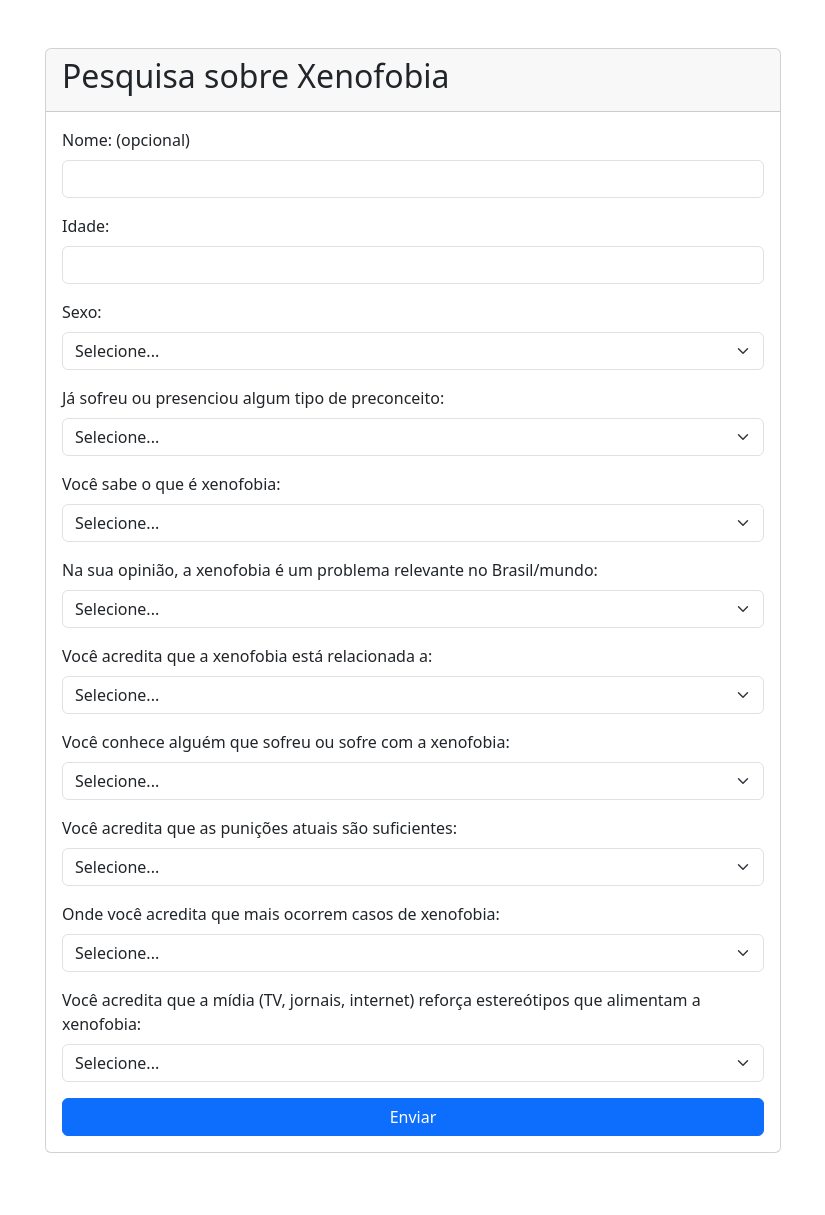
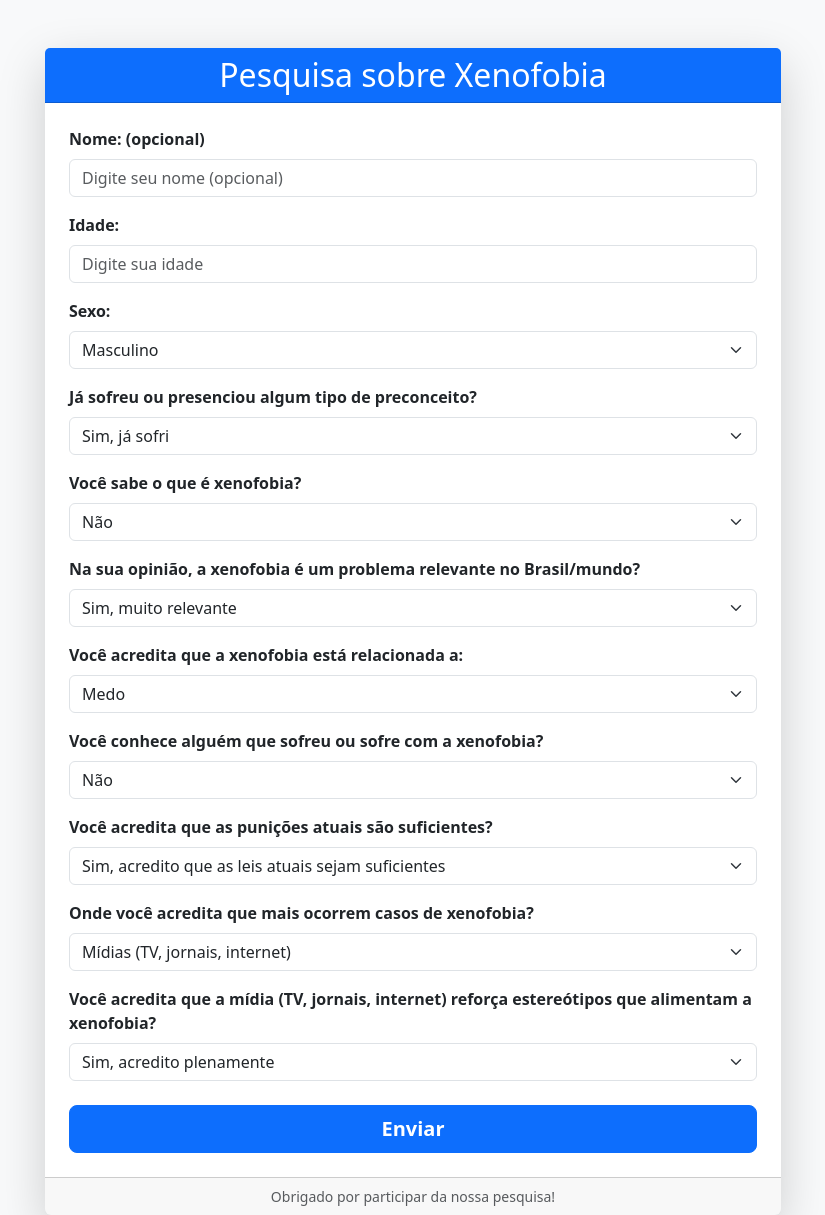
Before and after one commit to PedroGoulartbranco/Formulario-MAT, a Flask app: page / in a window 1280 px wide. Shown: the whole page, without its empty margins (227-1052 px from the left). Before the commit the page ends 1153 px from the top, so only its background shows below. Run offline with Flask 3, Linux system fonts and the light colour scheme.

Commit message:
tentando resolver os problemas, db e usar o pandas

```diff
--- a/app/forms.py
+++ b/app/forms.py
@@ -4,42 +4,95 @@ from wtforms.validators import DataRequired, NumberRange
 
 class MatForm(FlaskForm):
     nome = StringField('Nome: (opcional)')
-    idade = IntegerField('Idade:', validators=[DataRequired(), NumberRange(min=1, max=100)])
-    sexo = SelectField('Sexo:', choices=[(0, "Masculino"),
-                                        (1, "Feminino"),
-                                        (2, "Prefiro não dizer")],
-                                        validators=[DataRequired()])
-    q4 = SelectField('Já sofreu ou presenciou algum tipo de preconceito:', choices=[(0, "Sim, já sofri"),
-                                                                                    (1, "Sim, já presenciei"),
-                                                                                    (2, "Não")],
-                                                                                    validators=[DataRequired()])
-    q5 = SelectField('Você sabe o que é xenofobia:', choices=[(0, "Não"),
-                                                             (1, "Sim")],
-                                                             validators=[DataRequired(), NumberRange(min=0, max=1)])
-    q6 = SelectField('Na sua opinião, a xenofobia é um problema relevante no Brasil/mundo:', choices=[(0, "Sim, muito relevante"),
-                                                                                                     (1, "Sim, porém pouco relevante"),
-                                                                                                     (2, "Não")],
-                                                                                                     validators=[DataRequired()])
-    q7 = SelectField('Você acredita que a xenofobia está relacionada a:', choices=[(0, "Medo"),
-                                                                                   (1, "Preconceito cultural"),
-                                                                                   (2, "Caráter"),
-                                                                                   (3, "Questões econômicas"),
-                                                                                   (4, "Falta de conhecimento/educação")],
-                                                                                   validators=[DataRequired(), NumberRange(min=0, max=4)])
-    q8 = SelectField('Você conhece alguém que sofreu ou sofre com a xenofobia:', choices=[(0, "Não"),
-                                                                                          (1, "Sim")],
-                                                                                          validators=[DataRequired()])
-    q9 = SelectField('Você acredita que as punições atuais são suficientes:', choices=[(0, "Sim, acredito que as leis atuais sejam suficientes"),
-                                                                                       (1, "Sim, porém acredito que ainda haja coisas para melhorar"),
-                                                                                       (2, "Não, porém está no caminho certo"),
-                                                                                       (4, "Não, acredito que estamos longe de leis justas")],
-                                                                                       validators=[DataRequired()])
-    q10 = SelectField('Onde você acredita que mais ocorrem casos de xenofobia:', choices=[(0, "Mídias (TV, jornais, internet)"),
-                                                                                          (1, "Escolas"),
-                                                                                          (2, "Ambientes profissionais")],
-                                                                                          validators=[DataRequired()])
-    q11 = SelectField('Você acredita que a mídia (TV, jornais, internet) reforça estereótipos que alimentam a xenofobia:', choices=[(0, "Sim, acredito plenamente"),
-                                                                                                                                    (1, "Sim, porém não é o principal"),
-                                                                                                                                    (2, "Não")],
-                                                                                                                                    validators=[DataRequired()])
+
+    idade = IntegerField(
+        'Idade:',
+        validators=[
+            DataRequired(message="Por favor, insira sua idade."),
+            NumberRange(min=13, max=50, message="A idade deve estar entre 13 e 50 anos.")
+        ]
+    )
+
+    sexo = SelectField(
+        'Sexo:',
+        choices=[(0, "Masculino"), (1, "Feminino"), (2, "Prefiro não dizer")],
+        validators=[DataRequired()],
+        coerce=int
+    )
+
+    q4 = SelectField(
+        'Já sofreu ou presenciou algum tipo de preconceito?',
+        choices=[(0, "Sim, já sofri"), (1, "Sim, já presenciei"), (2, "Não")],
+        validators=[DataRequired()],
+        coerce=int
+    )
+
+    q5 = SelectField(
+        'Você sabe o que é xenofobia?',
+        choices=[(0, "Não"), (1, "Sim")],
+        validators=[DataRequired(), NumberRange(min=0, max=1)],
+        coerce=int
+    )
+
+    q6 = SelectField(
+        'Na sua opinião, a xenofobia é um problema relevante no Brasil/mundo?',
+        choices=[(0, "Sim, muito relevante"), (1, "Sim, porém pouco relevante"), (2, "Não")],
+        validators=[DataRequired()],
+        coerce=int
+    )
+
+    q7 = SelectField(
+        'Você acredita que a xenofobia está relacionada a:',
+        choices=[
+            (0, "Medo"),
+            (1, "Preconceito cultural"),
+            (2, "Caráter"),
+            (3, "Questões econômicas"),
+            (4, "Falta de conhecimento/educação")
+        ],
+        validators=[DataRequired(), NumberRange(min=0, max=4)],
+        coerce=int
+    )
+
+    q8 = SelectField(
+        'Você conhece alguém que sofreu ou sofre com a xenofobia?',
+        choices=[(0, "Não"), (1, "Sim")],
+        validators=[DataRequired()],
+        coerce=int
+    )
+
+    q9 = SelectField(
+        'Você acredita que as punições atuais são suficientes?',
+        choices=[
+            (0, "Sim, acredito que as leis atuais sejam suficientes"),
+            (1, "Sim, porém acredito que ainda haja coisas para melhorar"),
+            (2, "Não, porém está no caminho certo"),
+            (4, "Não, acredito que estamos longe de leis justas")
+        ],
+        validators=[DataRequired()],
+        coerce=int
+    )
+
+    q10 = SelectField(
+        'Onde você acredita que mais ocorrem casos de xenofobia?',
+        choices=[
+            (0, "Mídias (TV, jornais, internet)"),
+            (1, "Escolas"),
+            (2, "Ambientes profissionais")
+        ],
+        validators=[DataRequired()],
+        coerce=int
+    )
+
+    q11 = SelectField(
+        'Você acredita que a mídia (TV, jornais, internet) reforça estereótipos que alimentam a xenofobia?',
+        choices=[
+            (0, "Sim, acredito plenamente"),
+            (1, "Sim, porém não é o principal"),
+            (2, "Não")
+        ],
+        validators=[DataRequired()],
+        coerce=int
+    )
+
     btnSubmit = SubmitField('Enviar')
--- a/app/templates/formulario.html
+++ b/app/templates/formulario.html
@@ -3,132 +3,134 @@
 <head>
     <meta charset="UTF-8">
     <meta name="viewport" content="width=device-width, initial-scale=1.0">
-    <title>Formulário sobre Xenofobia</title>
-    <link href="https://cdn.jsdelivr.net/npm/bootstrap@5.3.3/dist/css/bootstrap.min.css" rel="stylesheet" integrity="sha384-QWTKZyjpPEjISv5WaRU9OFeRpok6YctnYmDr5pNlyT2bRjXh0JMhjY6hW+ALEwIH" crossorigin="anonymous">
+    <title>Pesquisa sobre Xenofobia</title>
+    <link href="https://cdn.jsdelivr.net/npm/bootstrap@5.3.3/dist/css/bootstrap.min.css" rel="stylesheet">
 </head>
-<body>
+<body class="bg-light">
     <div class="container mt-5">
         <div class="row justify-content-center">
             <div class="col-md-8">
-                <div class="card">
-                    <div class="card-header">
-                        <h2 class="card-title">Pesquisa sobre Xenofobia</h2>
+                <div class="card shadow-lg border-0">
+                    <div class="card-header bg-primary text-white text-center">
+                        <h2 class="mb-0">Pesquisa sobre Xenofobia</h2>
                     </div>
-                    <div class="card-body">
+                    <div class="card-body p-4">
                         <form method="POST" action="">
-                            {{ form.csrf_token() }}
+                            {{ form.hidden_tag() }}
 
+                            <!-- Nome -->
                             <div class="mb-3">
-                                <label for="nome" class="form-label">{{ form.nome.label }}</label>
-                                <input type="text" class="form-control" id="nome" name="nome" value="">
+                                {{ form.nome.label(class="form-label fw-semibold") }}
+                                {{ form.nome(class="form-control", placeholder="Digite seu nome (opcional)") }}
+                                {% for error in form.nome.errors %}
+                                    <div class="text-danger small">{{ error }}</div>
+                                {% endfor %}
                             </div>
 
+                            <!-- Idade -->
                             <div class="mb-3">
-                                <label for="idade" class="form-label">{{ form.idade.label }}</label>
-                                <input type="number" class="form-control" id="idade" name="idade" value="">
+                                {{ form.idade.label(class="form-label fw-semibold") }}
+                                {{ form.idade(class="form-control", placeholder="Digite sua idade") }}
+                                {% for error in form.idade.errors %}
+                                    <div class="text-danger small">{{ error }}</div>
+                                {% endfor %}
                             </div>
 
+                            <!-- Sexo -->
                             <div class="mb-3">
-                                <label for="sexo" class="form-label">{{ form.sexo.label }}</label>
-                                <select class="form-select" id="sexo" name="sexo" required>
-                                    <option value="" selected disabled>Selecione...</option>
-                                    <option value="0">Masculino</option>
-                                    <option value="1">Feminino</option>
-                                    <option value="2">Prefiro não dizer</option>
-                                </select>
+                                {{ form.sexo.label(class="form-label fw-semibold") }}
+                                {{ form.sexo(class="form-select") }}
+                                {% for error in form.sexo.errors %}
+                                    <div class="text-danger small">{{ error }}</div>
+                                {% endfor %}
                             </div>
 
+                            <!-- q4 -->
                             <div class="mb-3">
-                                <label for="q4" class="form-label">{{ form.q4.label }}</label>
-                                <select class="form-select" id="q4" name="q4" required>
-                                    <option value="" selected disabled>Selecione...</option>
-                                    <option value="0">Sim, já sofri</option>
-                                    <option value="1">Sim, já presenciei</option>
-                                    <option value="2">Não</option>
-                                </select>
+                                {{ form.q4.label(class="form-label fw-semibold") }}
+                                {{ form.q4(class="form-select") }}
+                                {% for error in form.q4.errors %}
+                                    <div class="text-danger small">{{ error }}</div>
+                                {% endfor %}
                             </div>
 
+                            <!-- q5 -->
                             <div class="mb-3">
-                                <label for="q5" class="form-label">{{ form.q5.label }}</label>
-                                <select class="form-select" id="q5" name="q5" required>
-                                    <option value="" selected disabled>Selecione...</option>
-                                    <option value="0">Não</option>
-                                    <option value="1">Sim</option>
-                                </select>
+                                {{ form.q5.label(class="form-label fw-semibold") }}
+                                {{ form.q5(class="form-select") }}
+                                {% for error in form.q5.errors %}
+                                    <div class="text-danger small">{{ error }}</div>
+                                {% endfor %}
                             </div>
 
+                            <!-- q6 -->
                             <div class="mb-3">
-                                <label for="q6" class="form-label">{{ form.q6.label }}</label>
-                                <select class="form-select" id="q6" name="q6" required>
-                                    <option value="" selected disabled>Selecione...</option>
-                                    <option value="0">Sim, muito relevante</option>
-                                    <option value="1">Sim, porém pouco relevante</option>
-                                    <option value="2">Não</option>
-                                </select>
+                                {{ form.q6.label(class="form-label fw-semibold") }}
+                                {{ form.q6(class="form-select") }}
+                                {% for error in form.q6.errors %}
+                                    <div class="text-danger small">{{ error }}</div>
+                                {% endfor %}
                             </div>
 
+                            <!-- q7 -->
                             <div class="mb-3">
-                                <label for="q7" class="form-label">{{ form.q7.label }}</label>
-                                <select class="form-select" id="q7" name="q7" required>
-                                    <option value="" selected disabled>Selecione...</option>
-                                    <option value="0">Medo</option>
-                                    <option value="1">Preconceito cultural</option>
-                                    <option value="2">Caráter</option>
-                                    <option value="3">Questões econômicas</option>
-                                    <option value="4">Falta de conhecimento/educação</option>
-                                </select>
+                                {{ form.q7.label(class="form-label fw-semibold") }}
+                                {{ form.q7(class="form-select") }}
+                                {% for error in form.q7.errors %}
+                                    <div class="text-danger small">{{ error }}</div>
+                                {% endfor %}
                             </div>
 
+                            <!-- q8 -->
                             <div class="mb-3">
-                                <label for="q8" class="form-label">{{ form.q8.label }}</label>
-                                <select class="form-select" id="q8" name="q8" required>
-                                    <option value="" selected disabled>Selecione...</option>
-                                    <option value="0">Não</option>
-                                    <option value="1">Sim</option>
-                                </select>
+                                {{ form.q8.label(class="form-label fw-semibold") }}
+                                {{ form.q8(class="form-select") }}
+                                {% for error in form.q8.errors %}
+                                    <div class="text-danger small">{{ error }}</div>
+                                {% endfor %}
                             </div>
 
+                            <!-- q9 -->
                             <div class="mb-3">
-                                <label for="q9" class="form-label">{{ form.q9.label }}</label>
-                                <select class="form-select" id="q9" name="q9" required>
-                                    <option value="" selected disabled>Selecione...</option>
-                                    <option value="0">Sim, acredito que as leis atuais sejam suficientes</option>
-                                    <option value="1">Sim, porém acredito que ainda haja coisas para melhorar</option>
-                                    <option value="2">Não, porém está no caminho certo</option>
-                                    <option value="4">Não, acredito que estamos longe de leis justas</option>
-                                </select>
+                                {{ form.q9.label(class="form-label fw-semibold") }}
+                                {{ form.q9(class="form-select") }}
+                                {% for error in form.q9.errors %}
+                                    <div class="text-danger small">{{ error }}</div>
+                                {% endfor %}
                             </div>
 
+                            <!-- q10 -->
                             <div class="mb-3">
-                                <label for="q10" class="form-label">{{ form.q10.label }}</label>
-                                <select class="form-select" id="q10" name="q10" required>
-                                    <option value="" selected disabled>Selecione...</option>
-                                    <option value="0">Mídias (TV, jornais, internet)</option>
-                                    <option value="1">Escolas</option>
-                                    <option value="2">Ambientes profissionais</option>
-                                </select>
+                                {{ form.q10.label(class="form-label fw-semibold") }}
+                                {{ form.q10(class="form-select") }}
+                                {% for error in form.q10.errors %}
+                                    <div class="text-danger small">{{ error }}</div>
+                                {% endfor %}
                             </div>
 
-                            <div class="mb-3">
-                                <label for="q11" class="form-label">{{ form.q11.label }}</label>
-                                <select class="form-select" id="q11" name="q11" required>
-                                    <option value="" selected disabled>Selecione...</option>
-                                    <option value="0">Sim, acredito plenamente</option>
-                                    <option value="1">Sim, porém não é o principal</option>
-                                    <option value="2">Não</option>
-                                </select>
+                            <!-- q11 -->
+                            <div class="mb-4">
+                                {{ form.q11.label(class="form-label fw-semibold") }}
+                                {{ form.q11(class="form-select") }}
+                                {% for error in form.q11.errors %}
+                                    <div class="text-danger small">{{ error }}</div>
+                                {% endfor %}
                             </div>
 
-                            <div class="d-grid gap-2">
-                                <button type="submit" class="btn btn-primary">{{ form.btnSubmit.label }}</button>
+                            <!-- Botão -->
+                            <div class="d-grid">
+                                {{ form.btnSubmit(class="btn btn-primary btn-lg fw-semibold") }}
                             </div>
                         </form>
+                    </div>
+                    <div class="card-footer text-center text-muted small">
+                        Obrigado por participar da nossa pesquisa!
                     </div>
                 </div>
             </div>
         </div>
     </div>
 
-    <script src="https://cdn.jsdelivr.net/npm/bootstrap@5.3.3/dist/js/bootstrap.bundle.min.js" integrity="sha384-YvpcrYf0tY3lHB60NNkmXc5s9fDVZLESaAA55NDzOxhy9GkcIdslK1eN7N6jIeHz" crossorigin="anonymous"></script>
+    <script src="https://cdn.jsdelivr.net/npm/bootstrap@5.3.3/dist/js/bootstrap.bundle.min.js"></script>
 </body>
 </html>
--- a/app/templates/respondido.html
+++ b/app/templates/respondido.html
@@ -12,7 +12,6 @@
             <h2 class="mb-3 text-success">✅ Você respondeu o formulário!</h2>
             <p class="lead">Obrigado por participar da pesquisa sobre xenofobia.</p>
             <hr>
-            <a href="/" class="btn btn-primary mt-3">Voltar ao formulário</a>
         </div>
     </div>
 
--- a/app/views.py
+++ b/app/views.py
@@ -1,12 +1,77 @@
-from app import app
-from flask import render_template, url_for, request, redirect
-from app.forms import MatForm
+from app import app, db
+from flask import render_template, session
+from .forms import MatForm
+from .models import Dados
+
+import pandas as pd
+import plotly.express as px
 
 @app.route('/',  methods=['GET', 'POST'])
 def pagina_formulario():
     form = MatForm()
 
+    if session.get('respondido'):
+        return render_template('respondido.html')
+
     if form.validate_on_submit():
-        return render_template('resposta.html')
+        session['respondido'] = True
+        respostas = Dados(
+            nome=form.nome.data,
+            idade=form.idade.data,
+            sexo=form.sexo.data,
+            q4=form.q4.data,
+            q5=form.q5.data,
+            q6=form.q6.data,
+            q7=form.q7.data,
+            q8=form.q8.data,
+            q9=form.q9.data,
+            q10=form.q10.data,
+            q11=form.q11.data
+        )
+
+        db.session.add(respostas)
+        db.session.commit()
+
+        return render_template('respondido.html')
 
     return render_template('formulario.html', form=form)
+
+@app.route('/analise/')
+def analise():
+
+    df = pd.read_sql_table('dados', db.engine)
+
+    info = {}
+
+    info['num_respostas'] = df.index[-1]
+
+    graficos = {}
+
+    count_sexo = df['sexo'].value_counts().reset_index()
+    count_sexo.columns = ['Sexo', 'Quantidade']
+    graficos['sexo'] = px.pie(data_frame=count_sexo, names='Sexo', values='Quantidade', title='Respostas por gênero').to_html(full_html=False)
+
+
+    #aqui ele cria outro dataframe, um filtro de idades com base nos valores de bins
+    df['faixa'] = pd.cut(df['idade'], bins=[13, 14, 15, 16, 17, 18, 50], labels=['<=13', '14', '15', '16', '17', '>=18'])
+    count_faixa = df['faixa'].value_counts().reset_index()
+    count_faixa.columns = ['Faixa Etária', 'Quantidade']
+    graficos['idade'] = px.pie(data_frame=count_faixa, names='Faixa Etária', values='Quantidade', title='Respostas por idade').to_html(full_html=False)
+
+    titulos = {
+        'q4':'Já sofreu ou presenciou algum tipo de preconceito?',
+        'q5':'Você sabe o que é xenofobia?',
+        'q6':'Na sua opinião, a xenofobia é um problema relevante no Brasil/mundo?',
+        'q7':'Você acredita que a xenofobia está relacionada a:',
+        'q8':'Você conhece alguém que sofreu ou sofre com a xenofobia?',
+        'q9':'Você acredita que as punições atuais são suficientes?',
+        'q10':'Onde você acredita que mais ocorrem casos de xenofobia?',
+        'q11':'Você acredita que a mídia (TV, jornais, internet) reforça estereótipos que alimentam a xenofobia?'
+    }
+
+    for q in ['q4', 'q5', 'q6', 'q7', 'q8', 'q9', 'q10', 'q11']:
+        contagem = df[q].value_counts().reset_index()
+        contagem.columns = ['Resposta', 'Quantidade']
+        graficos[q] = px.bar(data_frame=contagem, x='Resposta', y='Quantidade', tittle=titulos.get(q)).to_html(full_html=False)
+
+    return render_template('analise.html', graficos=graficos, info=info)
```
Also changed, not shown: app/templates/analise.html (added, +64 -0 lines).
